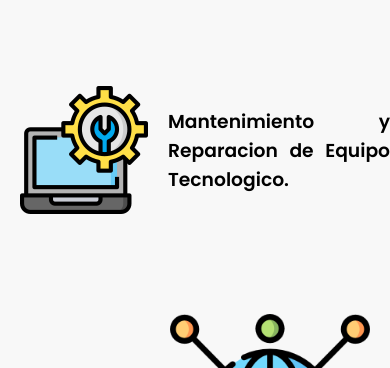
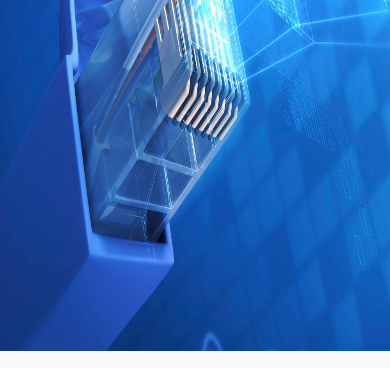
Before and after one commit to jhosuan15/Netafix, a plain HTML site: page Main.html in a window 390 px wide. Shown: the part 249-617 px from the top of the page. Drawn offline with nearby package versions, Linux system fonts and the light colour scheme.

Commit message:
Update Main.css

```diff
--- a/Main.css
+++ b/Main.css
@@ -134,7 +134,14 @@ header {
   animation-iteration-count: infinite;
   animation-direction: normal;
 }
-
+.container3 {
+  background-image: url("redes2.jpg");
+  background-repeat: no-repeat;
+  background-attachment: fixed;
+  background-size: 100% 100%;
+  height: 800px;
+  width: 100%;
+}
 .container {
   position: relative;
   margin: 0 auto;
@@ -320,7 +327,14 @@ header {
     margin-top: 10px;
     text-align: center;
   }
-
+  .container3 {
+    background-image: url("redes2.jpg");
+    background-repeat: no-repeat;
+    background-attachment: fixed;
+    background-size: 100% 100%;
+    height: 600px;
+    width: 100%;
+  }
 
 
 
```
